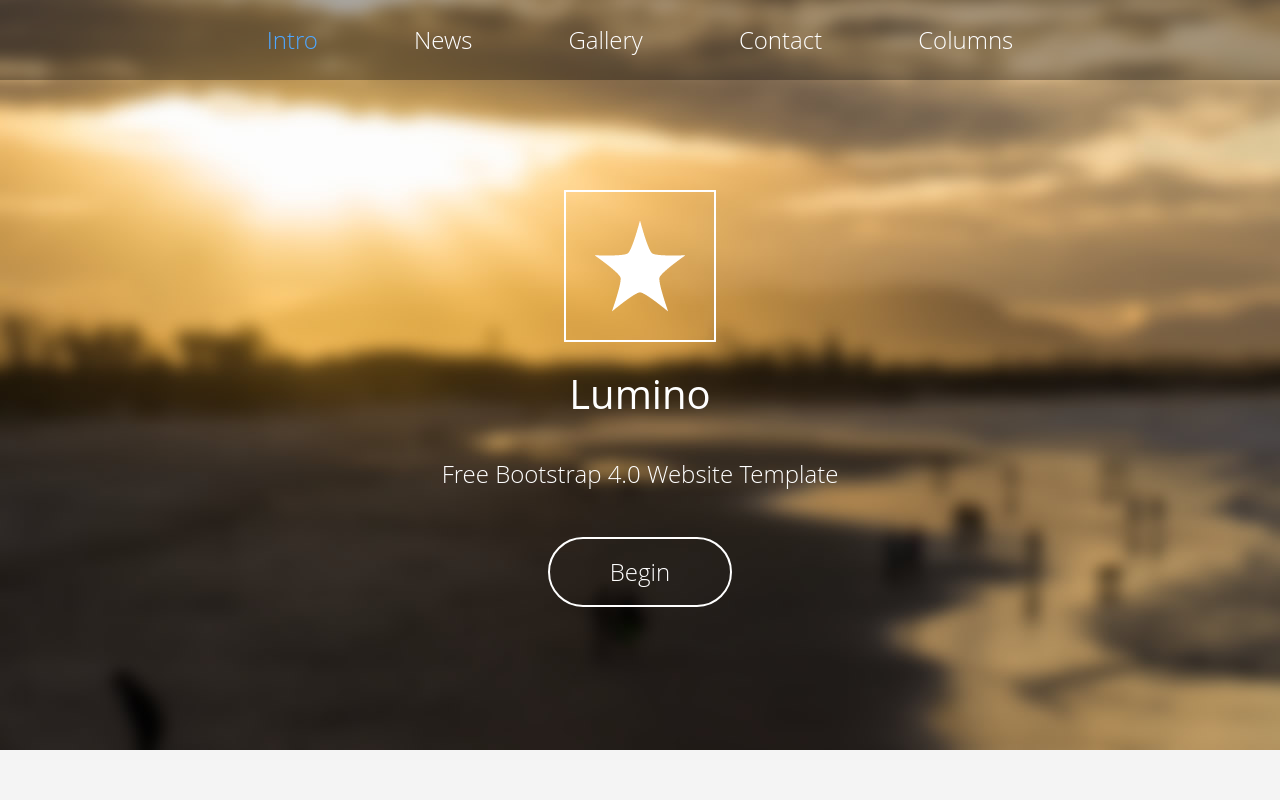
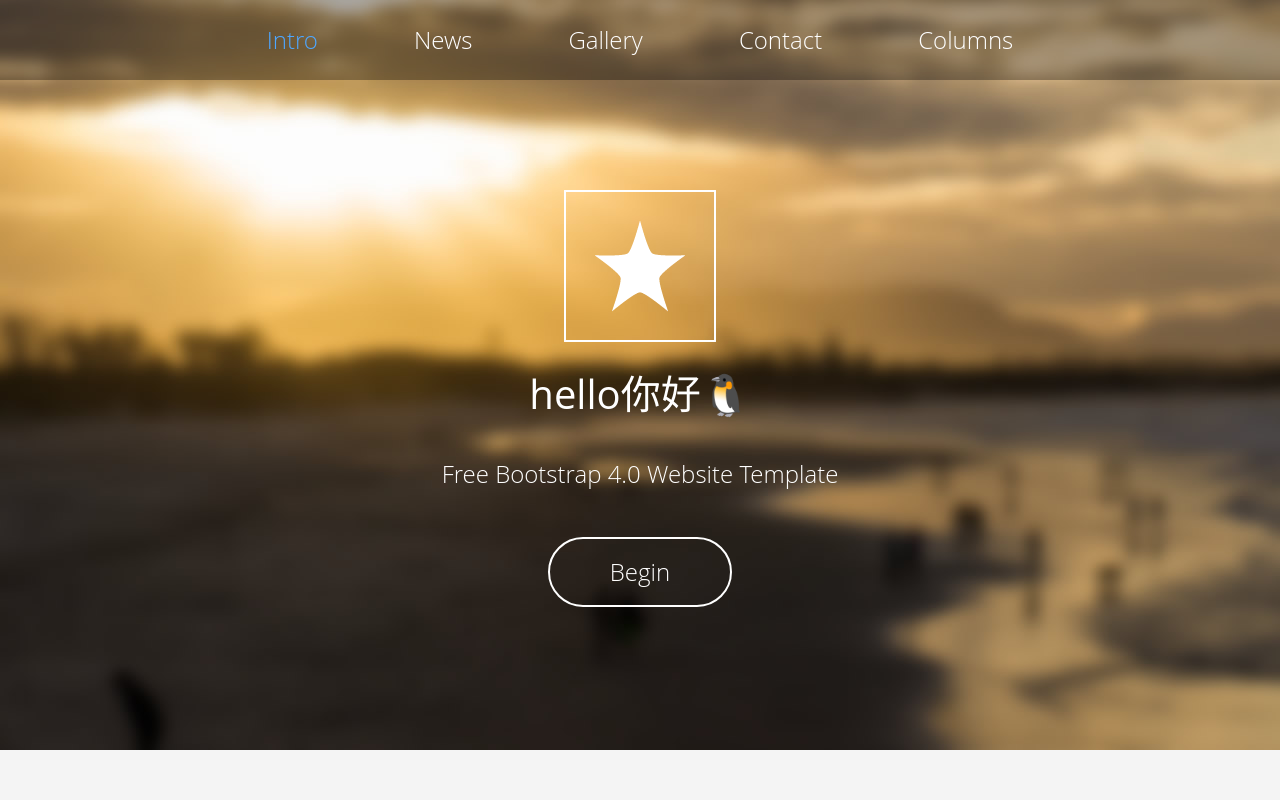
Before and after one commit to TlMTC/tlmtc.github.io, a plain HTML site: page index.html in a window 1280 px wide. Shown: the top 800 px of the page. Drawn offline with Linux system fonts and the light colour scheme.

Commit message:
Update index.html

```diff
--- a/index.html
+++ b/index.html
@@ -67,7 +67,7 @@
 			<section id="tm-section-1">
 				<div class="tm-container text-xs-center tm-section-1-inner">
 					<img src="img/tm-lumino-logo.png" alt="Logo" class="tm-logo">
-					<h1 class="tm-site-name">Lumino</h1>
+					<h1 class="tm-site-name">hello你好🐧</h1>
 					<p class="tm-intro-text">Free Bootstrap 4.0 Website Template</p>
 					<a href="#tm-section-2" class="tm-intro-link">Begin</a>
 				</div>
```
